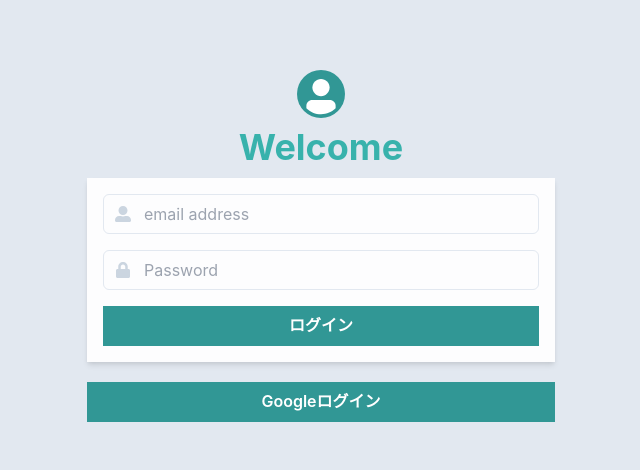
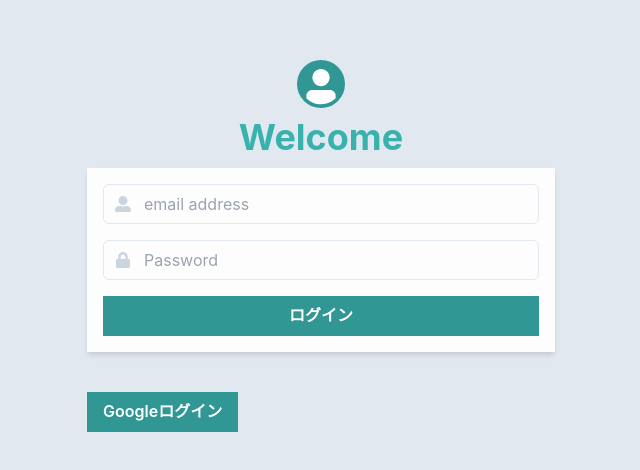
Before and after one commit to kaji5963/next-todo-app, a Next.js app: page / in a window 1280 px wide. Shown: the part 150-620 px from the top of the page, without its empty margins (319-959 px from the left). Built offline with nearby package versions, Linux system fonts and the light colour scheme.

Commit message:
実装中止

```diff
--- a/pages/Edit.tsx
+++ b/pages/Edit.tsx
@@ -10,10 +10,11 @@ import { db } from "./components/firebase";
 const Edit = () => {
   const [task, setTask] = useRecoilState<any>(taskList);
   const [editTask, setEditTask] = useRecoilState<any>(editList);
+  const router = useRouter();
 
-  const router = useRouter();
   //firebaseのデータ更新処理
   const handleUpdateSubmit = (e: FormEvent<HTMLFormElement>, id: string) => {
+    if (editTask.title === "") return;
     e.preventDefault();
     const newUpdateDoc = doc(db, "post", id);
     updateDoc(newUpdateDoc, {
--- a/pages/Top.tsx
+++ b/pages/Top.tsx
@@ -88,13 +88,14 @@ const Top = () => {
           <title>Top Page</title>
         </Head>
         <div className="h-full flex justify-end items-center mr-10">
+          {auth.currentUser ? <p>ログイン名：{auth.currentUser?.displayName} </p> : <p>ログイン名：ゲスト</p> }
           <button
             className="text-xs w-1/8 m-4 bg-blue-400 hover:bg-blue-500 active:bg-blue-600 text-white font-bold py-2 px-4 rounded"
             onClick={handleLogout}
           >
             ログアウト
           </button>
-          <p>ログイン名：{auth.currentUser?.displayName} </p>
+
         </div>
         <div className="font-serif">
           <div className="flex justify-center mt-4 mb-2">
@@ -127,8 +128,6 @@ const Top = () => {
                 <th className="border border-slate-600 w-1/12">削除</th>
               </tr>
             </thead>
-
-            {/* ----------------------------------------------------- */}
 
             {isClient && (
               <tbody>
@@ -184,7 +183,7 @@ const Top = () => {
           </table>
           <div>
             <Modal isOpen={isOpen} onClose={() => setIsOpen(false)}>
-              <p>{`${task.detail}text text text text text text text text text text text text text text text text text text text text text text text text text text text text text text `}</p>
+              <p>{task.detail}</p>
             </Modal>
           </div>
         </div>
--- a/pages/index.tsx
+++ b/pages/index.tsx
@@ -84,12 +84,12 @@ const Home: NextPage = () => {
                 </Button>
               </Stack>
             </form>
-            <Button className="mt-5"
+            <Button className="mt-10"
               borderRadius={0}
               type="submit"
               variant="solid"
               colorScheme="teal"
-              width="full"
+              width=""
               onClick={signInWithGoogle}
             >
               Googleログイン
```
